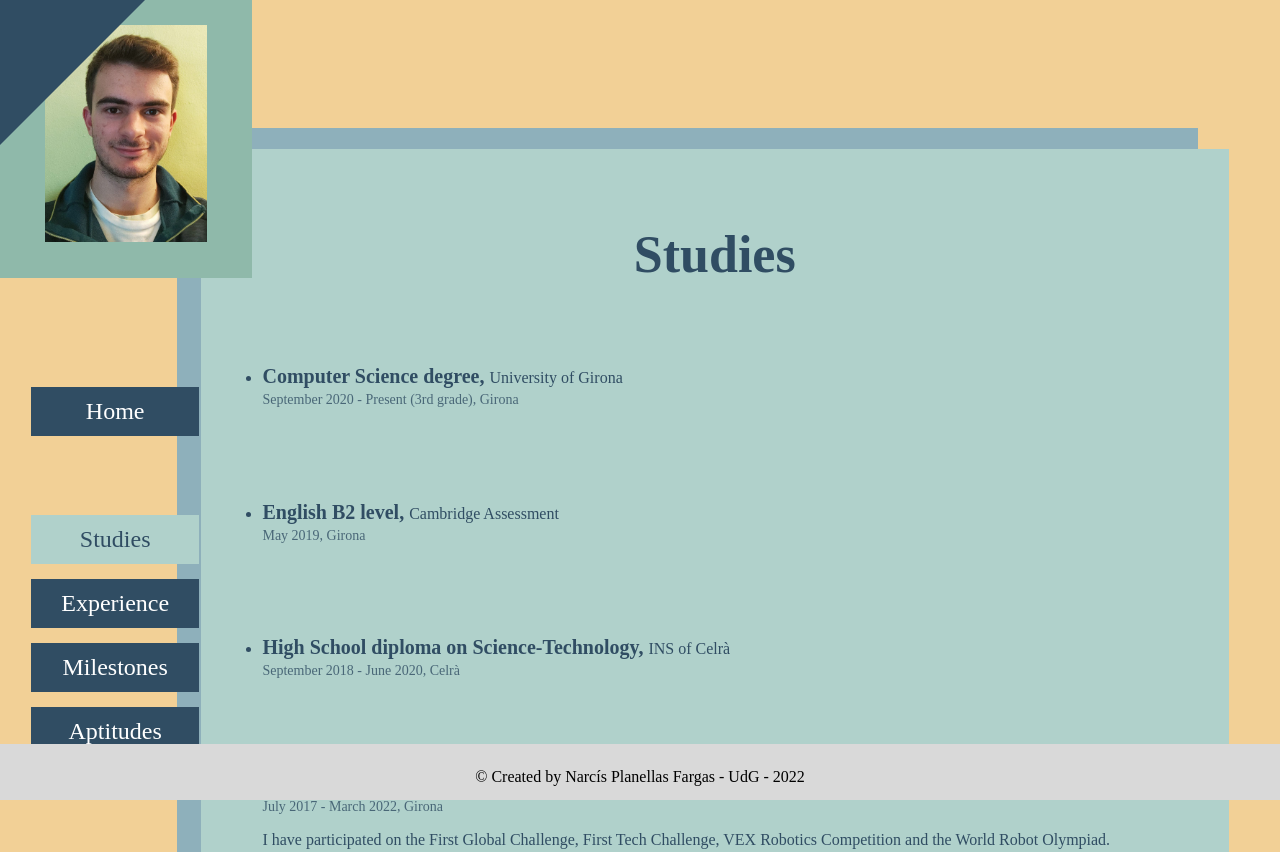
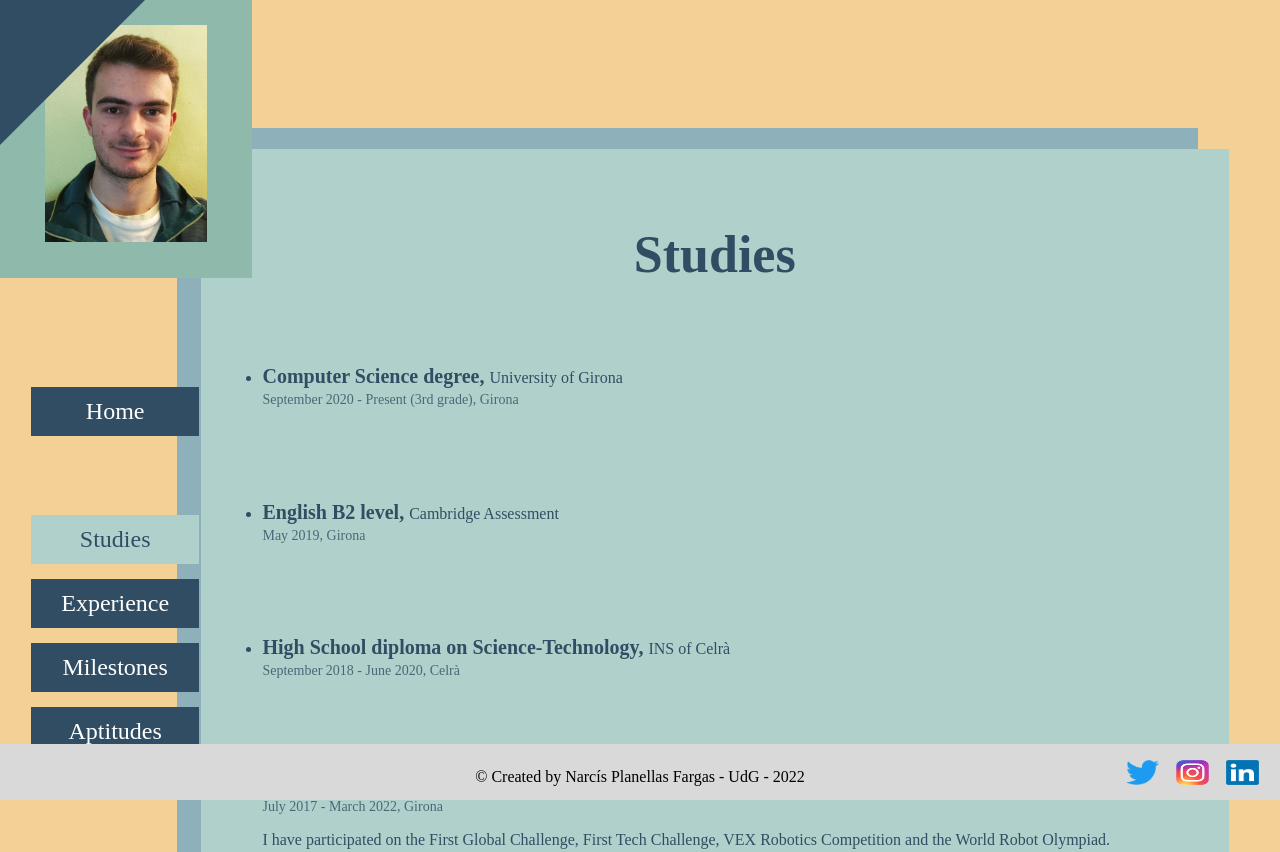
Before and after one commit to NarcisPlan16/NarcisPlan16.github.io, a plain HTML site: page formacio.html in a window 1280 px wide. Shown: the top 852 px of the page. Drawn offline with Linux system fonts and the light colour scheme.

Commit message:
Added social media links to footer

```diff
--- a/formacio.html
+++ b/formacio.html
@@ -63,6 +63,17 @@
     </div>
     <div class="Footer">
         <p>© Created by Narcís Planellas Fargas - UdG - 2022</p>
+        <ul id="SocialMedia">
+            <a href="https://twitter.com/narcisplan">
+                <img class="SocialMediaLogo" alt="Twitter" src="images/Twitter-logo.svg.webp">
+            </a>
+            <a href="https://www.instagram.com/narcisplan/">
+                <img class="SocialMediaLogo" alt="Instagram" src="images/Instagram_logo_2016.webp">
+            </a>
+            <a href="https://www.linkedin.com/in/narc%C3%ADs-planellas-fargas-953955238/">
+                <img class="SocialMediaLogo" alt="LinkedIn" src="images/LinkedIn_logo.png">
+            </a>
+        </ul>
     </div>
 </body>
 </html>
```
Also changed, not shown: aptituds.html (+11 -0 lines), experiencia.html (+11 -0 lines), fites.html (+11 -0 lines).
